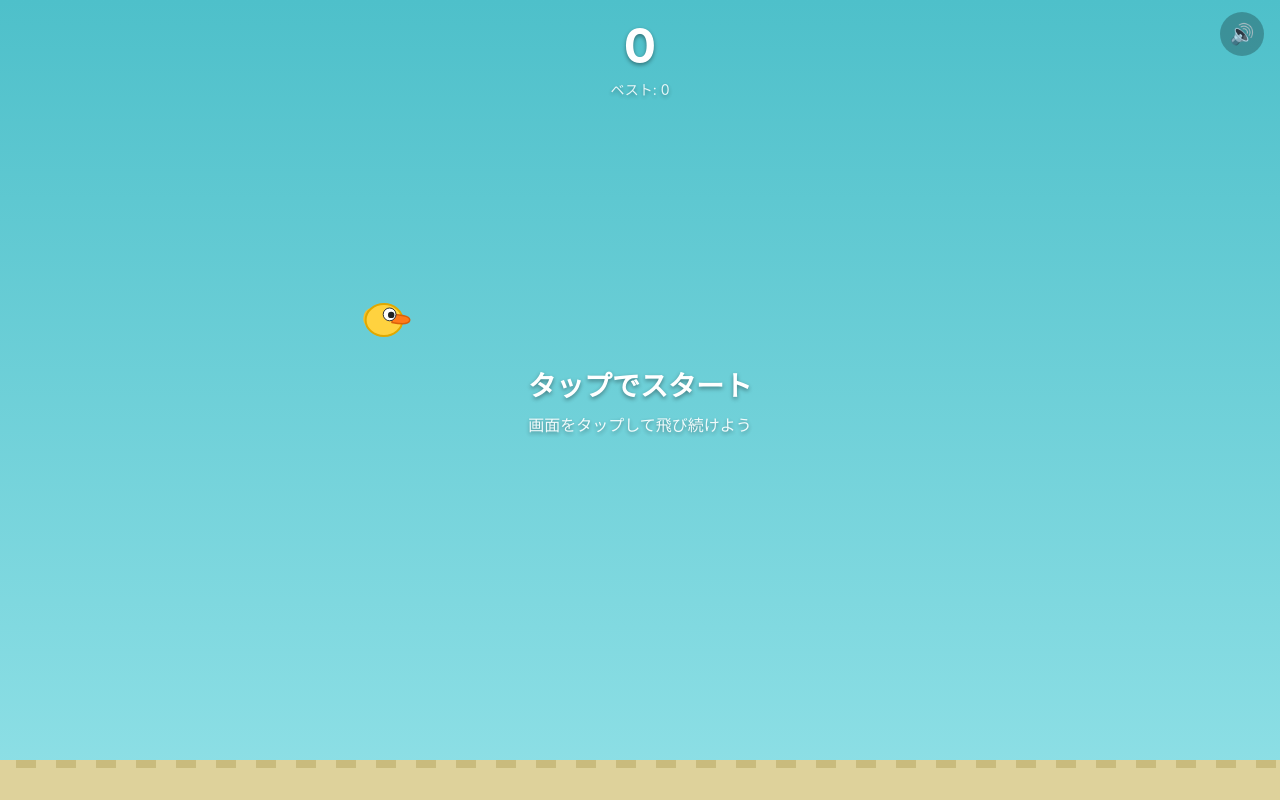
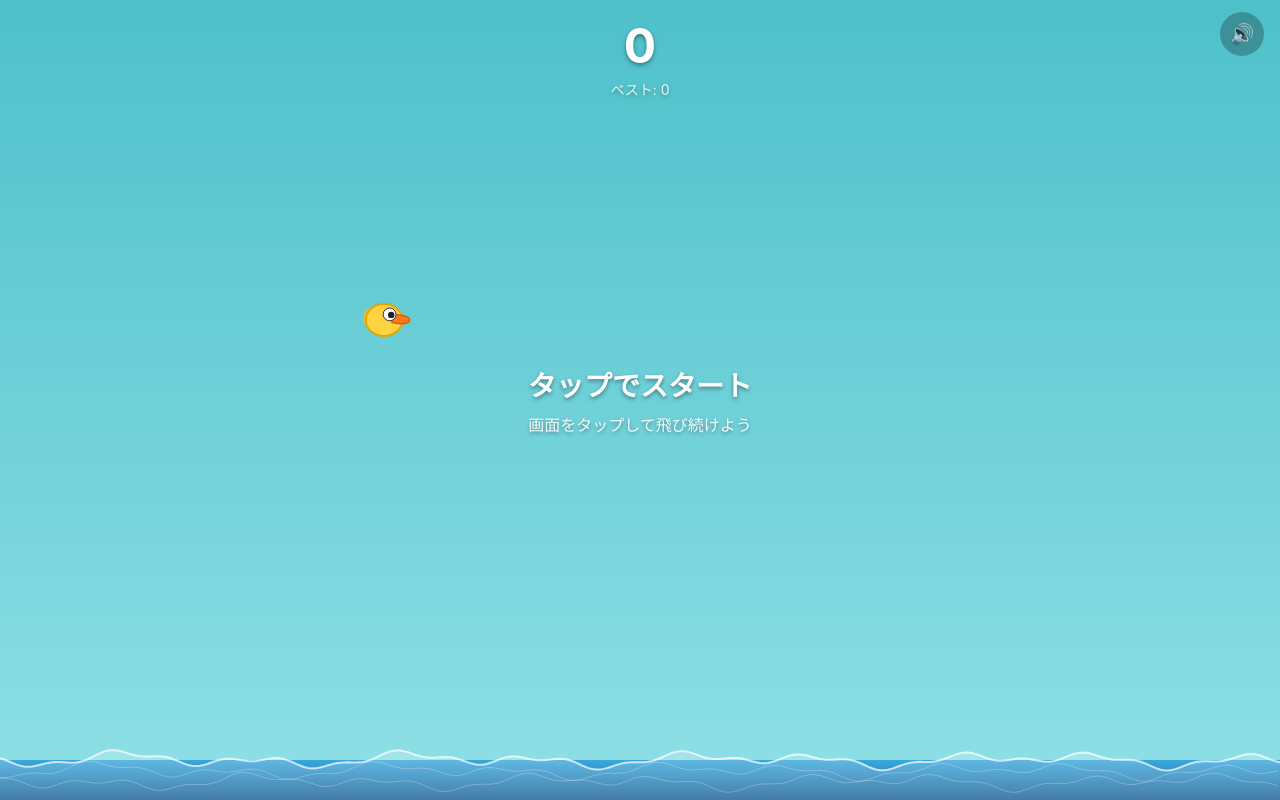
Before and after one commit to kous1965/flap-game, a plain HTML site: page index.html in a window 1280 px wide. Drawn offline with Linux system fonts and the light colour scheme; animation ran at ten frames a second.

Commit message:
Replace ground with an animated wavy water surface

```diff
--- a/index.html
+++ b/index.html
@@ -347,7 +347,7 @@
   canvas.addEventListener('mousedown', onPointerDown);
 
   function update(dt) {
-    groundOffset = (groundOffset + PIPE_SPEED * dt) % 40;
+    groundOffset += PIPE_SPEED * dt;
 
     if (state !== 'playing') return;
 
@@ -469,13 +469,51 @@
     }
   }
 
+  function waveY(x, groundY, phase) {
+    const t = x + phase;
+    return groundY
+      + Math.sin(t * 0.045) * 4.5
+      + Math.sin(t * 0.11 + 1.3) * 2.5
+      + Math.sin(t * 0.021 + 2.7) * 3.5;
+  }
+
   function drawGround() {
     const groundY = H - 40;
-    ctx.fillStyle = '#ded29b';
+
+    const grad = ctx.createLinearGradient(0, groundY, 0, H);
+    grad.addColorStop(0, '#3aa8dd');
+    grad.addColorStop(1, '#1c5f96');
+    ctx.fillStyle = grad;
     ctx.fillRect(0, groundY, W, 40);
-    ctx.fillStyle = '#c9bb7d';
-    for (let x = -groundOffset; x < W; x += 40) {
-      ctx.fillRect(x, groundY, 20, 8);
+
+    ctx.fillStyle = 'rgba(255, 255, 255, 0.18)';
+    ctx.beginPath();
+    ctx.moveTo(0, H);
+    for (let x = 0; x <= W; x += 4) {
+      ctx.lineTo(x, waveY(x, groundY, groundOffset));
+    }
+    ctx.lineTo(W, H);
+    ctx.closePath();
+    ctx.fill();
+
+    ctx.strokeStyle = 'rgba(255, 255, 255, 0.7)';
+    ctx.lineWidth = 2;
+    ctx.beginPath();
+    for (let x = 0; x <= W; x += 4) {
+      const y = waveY(x, groundY, groundOffset);
+      if (x === 0) ctx.moveTo(x, y); else ctx.lineTo(x, y);
+    }
+    ctx.stroke();
+
+    ctx.strokeStyle = 'rgba(255, 255, 255, 0.25)';
+    ctx.lineWidth = 1;
+    for (let row = 1; row <= 2; row++) {
+      ctx.beginPath();
+      for (let x = 0; x <= W; x += 6) {
+        const y = waveY(x, groundY, groundOffset * (0.6 + row * 0.15) + row * 90) + row * 11;
+        if (x === 0) ctx.moveTo(x, y); else ctx.lineTo(x, y);
+      }
+      ctx.stroke();
     }
   }
 
```
